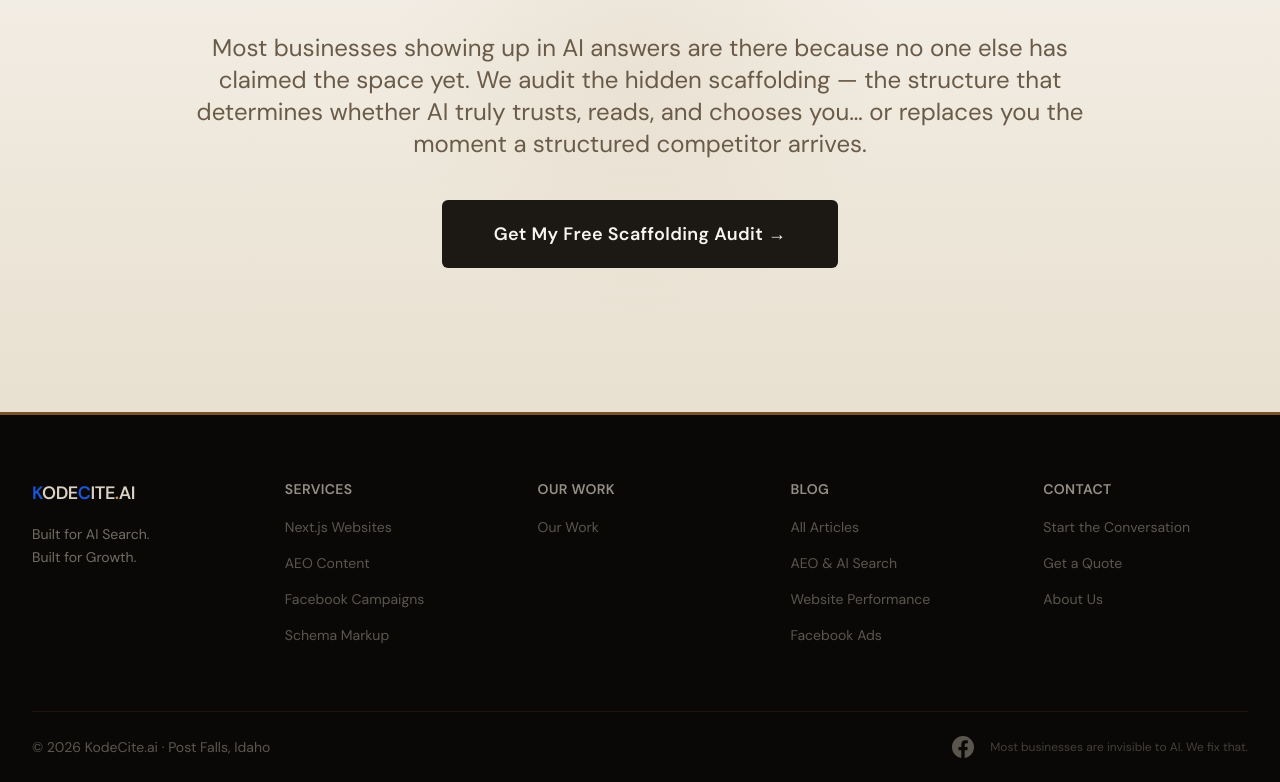
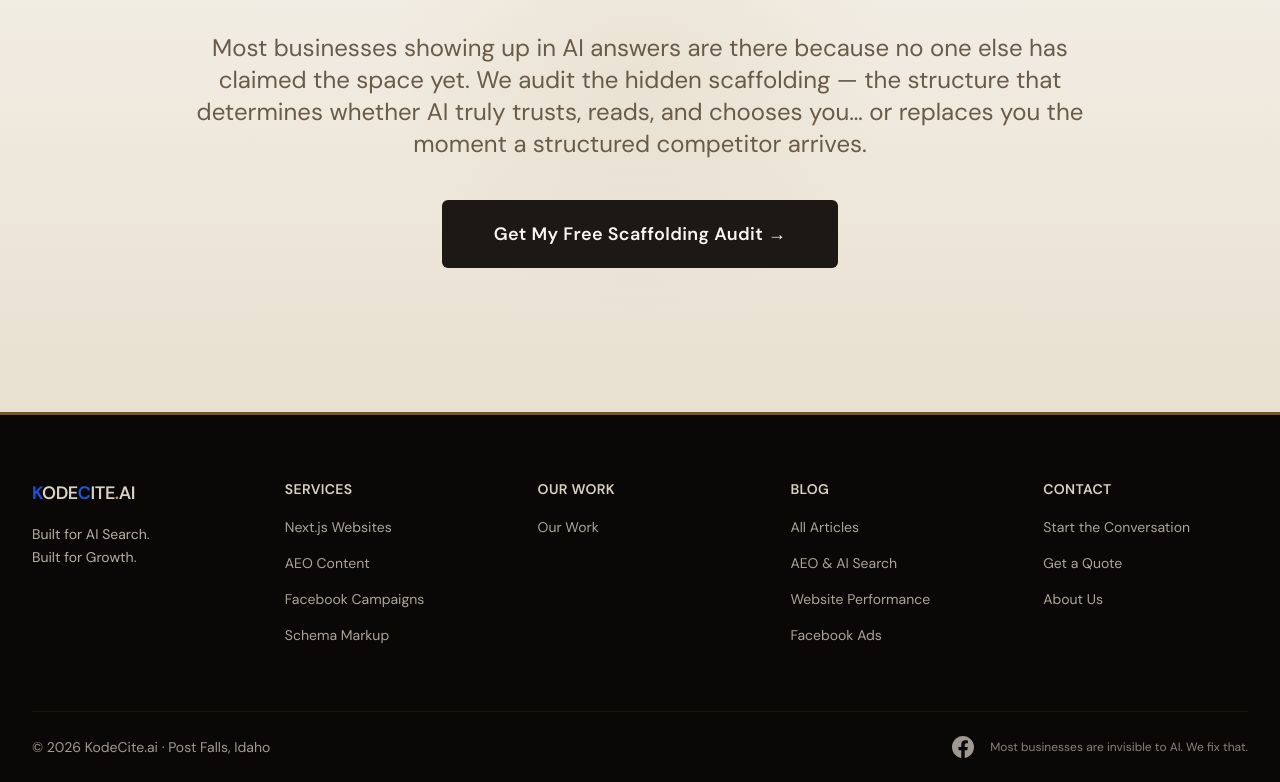
Before and after one commit to Unchainedmindprompts/Zero-Click-2nd-Website-, a Next.js app: page / in a window 1280 px wide. Shown: the part 7582-8364 px from the top of the page. Built offline with nearby package versions, Linux system fonts and the light colour scheme.

Commit message:
Improve footer readability: boost text contrast across all elements
https://claude.ai/code/session_017B83kAiwxu7CowGeZnk1vt

```diff
--- a/app/globals.css
+++ b/app/globals.css
@@ -256,7 +256,7 @@ body {
 
 /* ─── Footer links ───────────────────────────────────── */
 .footer-link {
-  color: rgba(240,232,216,0.35);
+  color: rgba(240,232,216,0.7);
   transition: color 0.2s ease;
 }
 .footer-link:hover {
--- a/components/Footer.tsx
+++ b/components/Footer.tsx
@@ -57,7 +57,7 @@ export default function Footer() {
                 <span style={{ color: 'rgba(240,232,216,0.9)' }}>AI</span>
               </span>
             </Link>
-            <p className="text-sm leading-relaxed font-poppins" style={{ color: 'rgba(240,232,216,0.45)' }}>
+            <p className="text-sm leading-relaxed font-poppins" style={{ color: 'rgba(240,232,216,0.75)' }}>
               Built for AI Search.<br />Built for Growth.
             </p>
           </div>
@@ -65,7 +65,7 @@ export default function Footer() {
           {/* Link columns */}
           {columns.map((col) => (
             <div key={col.title}>
-              <h3 className="font-poppins font-semibold text-sm mb-4 tracking-wide uppercase" style={{ color: 'rgba(240,232,216,0.6)' }}>
+              <h3 className="font-poppins font-semibold text-sm mb-4 tracking-wide uppercase" style={{ color: 'rgba(240,232,216,0.9)' }}>
                 {col.title}
               </h3>
               <ul className="space-y-3">
@@ -86,7 +86,7 @@ export default function Footer() {
 
         {/* Bottom bar */}
         <div className="py-6 flex flex-col sm:flex-row items-center justify-between gap-4" style={{ borderTop: '1px solid rgba(160,114,58,0.12)' }}>
-          <p className="text-sm font-poppins" style={{ color: 'rgba(240,232,216,0.35)' }}>
+          <p className="text-sm font-poppins" style={{ color: 'rgba(240,232,216,0.65)' }}>
             © {currentYear} KodeCite.ai · Post Falls, Idaho
           </p>
           <div className="flex items-center gap-4">
@@ -95,15 +95,15 @@ export default function Footer() {
               target="_blank"
               rel="noopener noreferrer"
               aria-label="Facebook"
-              style={{ color: 'rgba(240,232,216,0.35)', transition: 'color 0.2s' }}
+              style={{ color: 'rgba(240,232,216,0.65)', transition: 'color 0.2s' }}
               onMouseEnter={e => (e.currentTarget.style.color = '#1877F2')}
-              onMouseLeave={e => (e.currentTarget.style.color = 'rgba(240,232,216,0.35)')}
+              onMouseLeave={e => (e.currentTarget.style.color = 'rgba(240,232,216,0.65)')}
             >
               <svg xmlns="http://www.w3.org/2000/svg" width="22" height="22" viewBox="0 0 24 24" fill="currentColor">
                 <path d="M24 12.073C24 5.405 18.627 0 12 0S0 5.405 0 12.073C0 18.1 4.388 23.094 10.125 24v-8.437H7.078v-3.49h3.047V9.41c0-3.025 1.792-4.697 4.533-4.697 1.312 0 2.686.236 2.686.236v2.97h-1.513c-1.491 0-1.956.93-1.956 1.874v2.25h3.328l-.532 3.49h-2.796V24C19.612 23.094 24 18.1 24 12.073z"/>
               </svg>
             </a>
-            <p className="text-xs font-poppins" style={{ color: 'rgba(240,232,216,0.25)' }}>
+            <p className="text-xs font-poppins" style={{ color: 'rgba(240,232,216,0.55)' }}>
               Most businesses are invisible to AI. We fix that.
             </p>
           </div>
```
